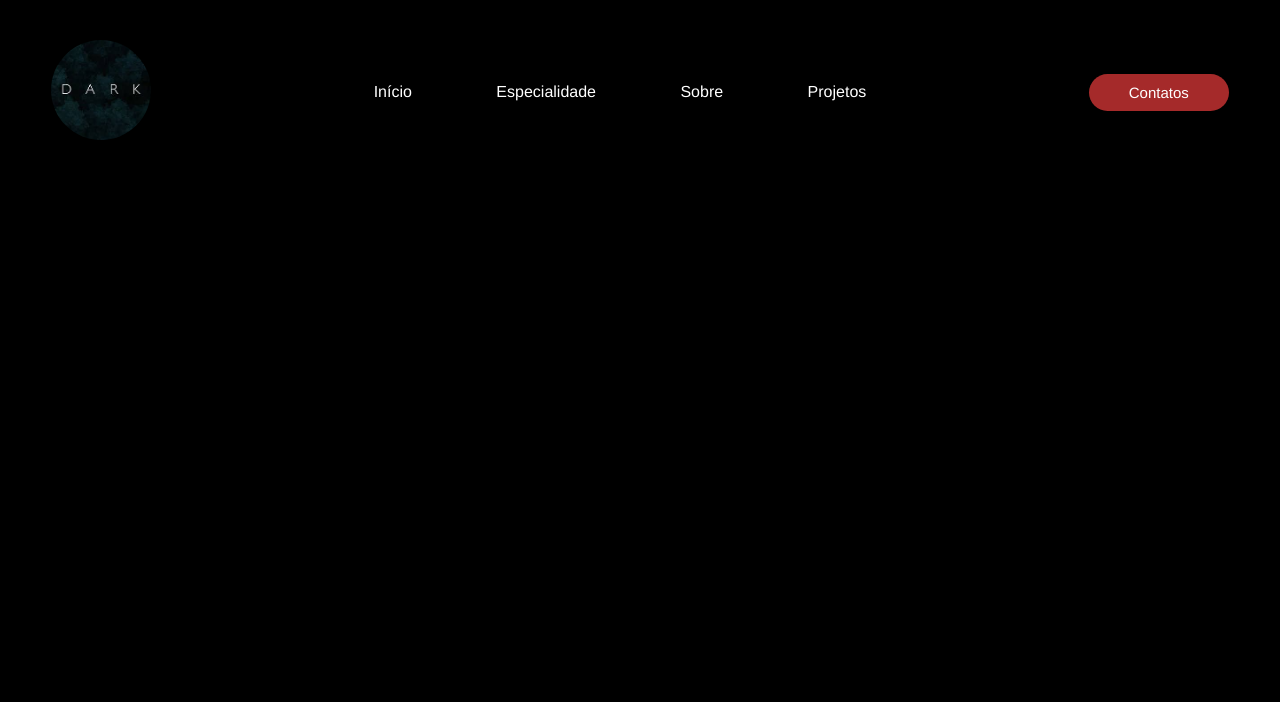
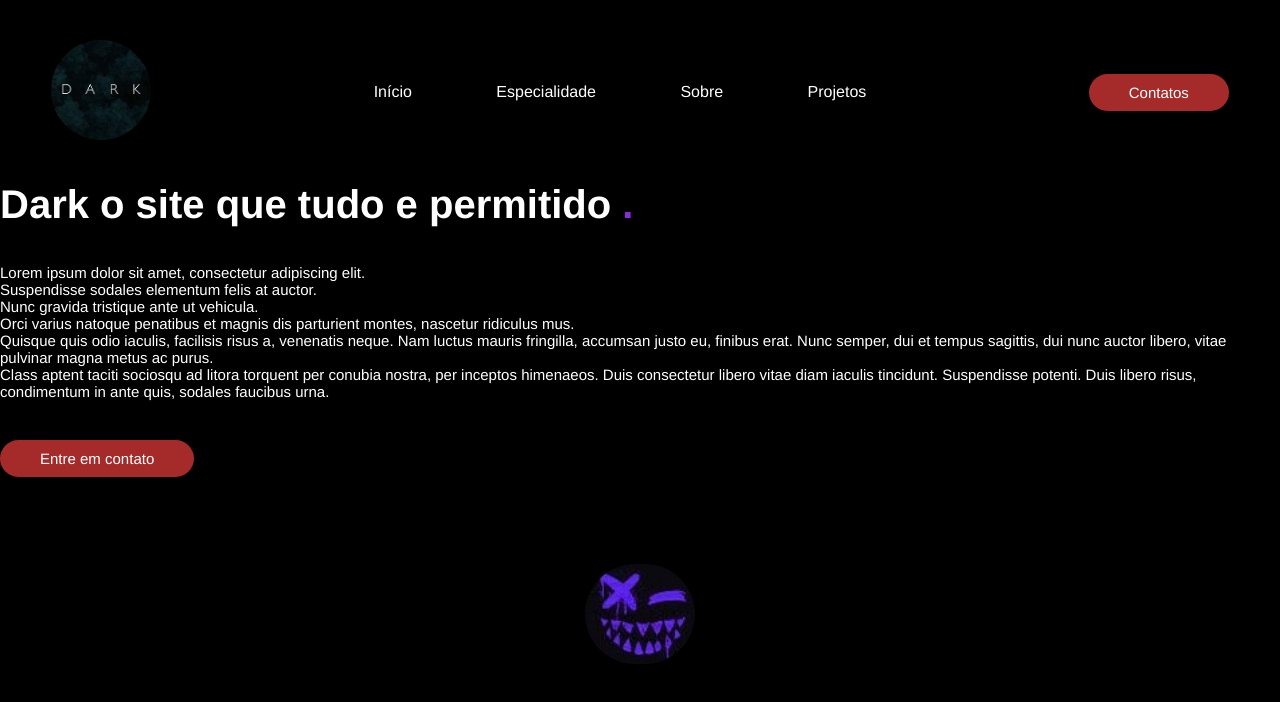
Before and after one commit to Miagui350/inicio, a plain HTML site: page novo sites/index.html in a window 1280 px wide. Drawn offline with Linux system fonts and the light colour scheme.

Commit message:
atualização

```diff
--- a/novo sites/index.css
+++ b/novo sites/index.css
@@ -16,6 +16,24 @@ body{
     margin: 0 auto;
 
 }
+.flex{
+    display: flexbox;
+}
+.btn-contato button{
+    padding: 10px 40px;
+    font-size: 15px;
+    font-weight: 500px;
+    background-color: brown;
+    border: 0;
+    border-radius: 30px;
+    cursor:pointer;
+    color: white;
+}
+.btn-contato button:hover{
+    box-shadow: 0px 0px 8px brown;
+    transform: scale(1.05);
+}
+
 
 /*estilo do cabeçario*/
 header{
@@ -45,21 +63,59 @@ header nav li{
     display: inline-block;
     padding: 0 40px;
 }
-header .btn-contato button{
-    padding: 10px 40px;
-    font-size: 15px;
-    font-weight: 500px;
-    background-color: brown;
-    border: 0;
-    border-radius: 30px;
-    cursor:pointer;
-    color: white;
-}
 img{
     border: 0px;
     border-radius: 50px;
     height: 100px;
 }
-header .btn-contato button:hover{
-    box-shadow: 0px 0px 8px brown;
+
+/*Topo do site*/
+
+section .topo-do-site{
+    padding: 40px 4%;
+
+
 }
+section .topo-do-site.flex{
+    align-items: center;
+    justify-content: center;
+    gap: 90px;
+
+}
+.txt-topo-site h1{
+    color: white;
+    font-size: 40px;
+    line-height: 40px;
+    font-family: 'Franklin Gothic Medium', 'Arial Narrow', Arial, sans-serif;
+
+}
+.txt-topo-site h1 spam{
+    color: blueviolet;
+    font-size: 40px;
+    border-radius: 30px;
+}
+.txt-topo-site p{
+    color: white;
+    font-size: 15px;
+    margin: 40px 0;
+
+    font-family: 'Franklin Gothic Medium', 'Arial Narrow', Arial, sans-serif;
+}
+@keyframes flutuante{
+    0%{
+        top:0;
+    }
+    100%{
+        top: 100px;
+    }
+
+}
+.img-topo-site{
+    position: relative;
+    animation: flutuante 4s ease-in-out infinite alternate;
+    background-color: black;
+    height: auto;
+    width: auto;
+    transition: cubic-bezier(0.075, 0.82, 0.165, 1);
+    align-items: center;
+}
--- a/novo sites/index.html
+++ b/novo sites/index.html
@@ -37,6 +37,34 @@
         </div><!--interface-->
 
     </header>
+    <main>
+        <section clss="topo-do-site">
+            <div class="inter-face">
+                <div class="flex">
+                    <div class="txt-topo-site">
+                        <h1>Dark o site que tudo e permitido<spam>  . </spam></h1>
+                        <p>
+                            Lorem ipsum dolor sit amet, consectetur adipiscing elit. <br/>Suspendisse sodales elementum felis at auctor.<br/> Nunc gravida tristique ante ut vehicula.<br/> Orci varius natoque penatibus et magnis dis parturient montes, nascetur ridiculus mus.<br/>
+                             Quisque quis odio iaculis, facilisis risus a, venenatis neque. Nam luctus mauris fringilla, accumsan justo eu, finibus erat. Nunc semper, dui et tempus sagittis, dui nunc auctor libero, vitae pulvinar magna metus ac purus. <br/>
+                             Class aptent taciti sociosqu ad litora torquent per conubia nostra, per inceptos himenaeos. Duis consectetur libero vitae diam iaculis tincidunt. Suspendisse potenti. Duis libero risus, condimentum in ante quis, sodales faucibus urna.</p>
 
+                            <div class="btn-contato">
+                                <a href="#"></a>
+                                    <button>Entre em contato</button>
+
+                            </div><!--btn-contato-->
+                        <div class="img-topo-site">
+                            <center><img src="imagens/dark.jpg" alt="#"></center>
+
+                        </div><!--img-topo-site-->
+                    </div><!--txt-topo-site-->
+
+                </div><!--flex-->
+
+            </div><!--inter-face-->
+
+        </section><!--topo-do-site-->
+
+    </main>
 </body>
 </html>
```
Also changed, not shown: novo sites/imagens/dark.jpg (added).
